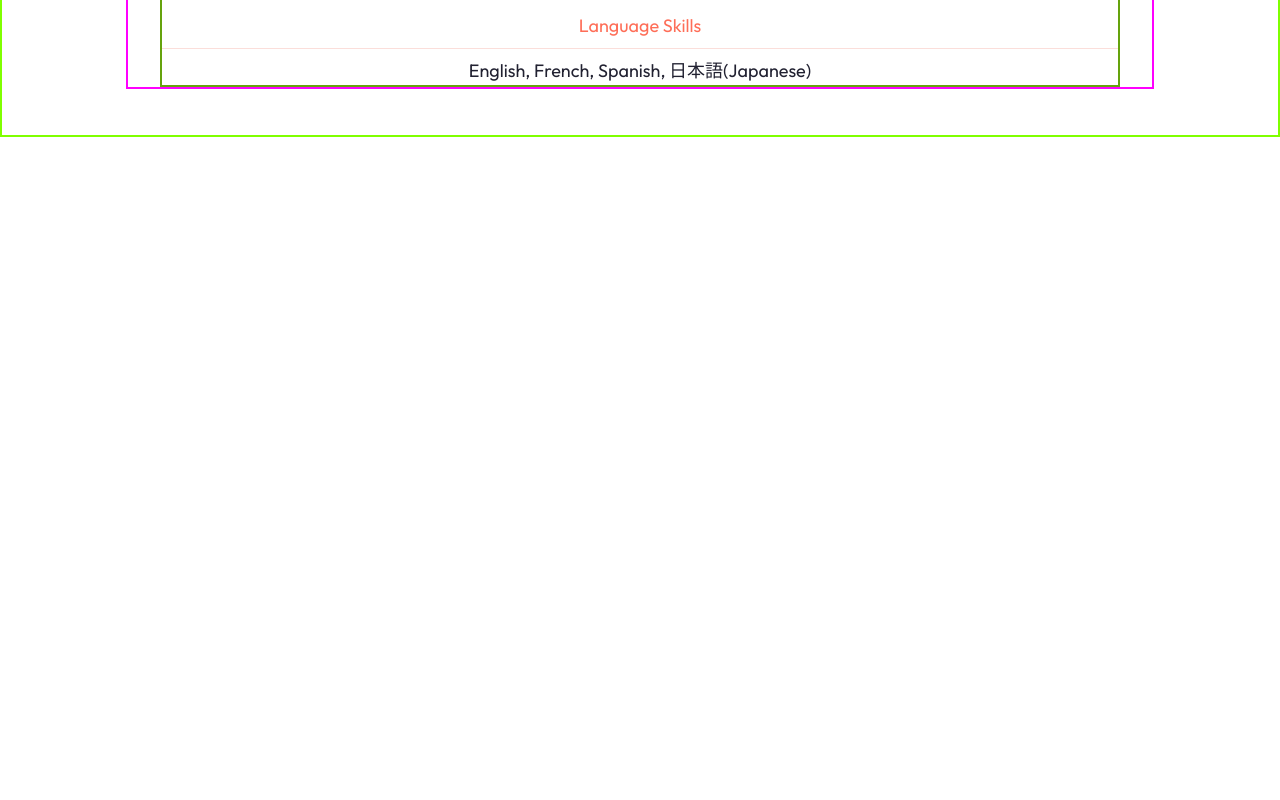
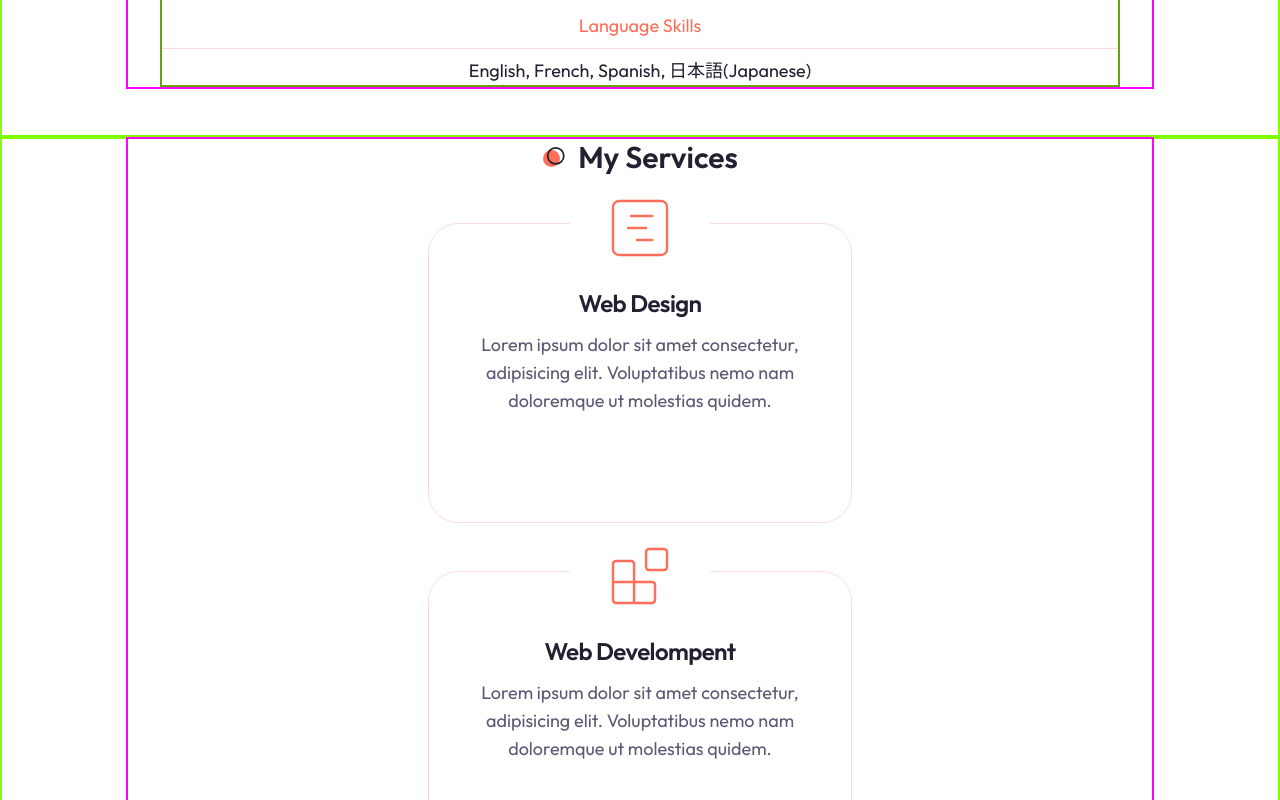
Before and after one commit to astaba/hello_ab_portfolio, a Next.js app: page / in a window 1280 px wide. Shown: the part 1500-2300 px from the top of the page. Built offline with nearby package versions, Linux system fonts and the light colour scheme.

Commit message:
Services

```diff
--- a/src/app/globals.css
+++ b/src/app/globals.css
@@ -94,3 +94,50 @@
 .badge {
   @apply flex h-[68px] w-[200px] items-center gap-x-4 rounded-[10px] bg-white p-4 shadow-2xl backdrop-blur-[10px]
 }
+
+.test-XXX {
+  --background: hsl(0 0% 100%);
+  --foreground: hsl(240 19% 16%);
+  --card: hsl(0 0% 100%);
+  --card-foreground: hsl(240 19% 16%);
+  --popover: hsl(0 0% 100%);
+  --popover-foreground: hsl(20 14.3% 4.1%);
+  --primary: hsl(8 99% 67%);
+  --primary-foreground: hsl(300 0% 100%);
+  --secondary: hsl(240 19% 16%);
+  --secondary-foreground: hsl(300 0% 100%);
+  /* new */
+  --tertiary: hsl(27 92% 98%);
+  --muted: hsl(60 4.8% 95.9%);
+  --muted-foreground: hsl(237 13% 44.7%);
+  --accent: hsl(60 4.8% 95.9%);
+  --accent-foreground: hsl(24 9.8% 10%);
+  --destructive: hsl(0 84.2% 60.2%);
+  --destructive-foreground: hsl(60 9.1% 97.8%);
+  --border: hsl(8 82% 92%);
+  --input: hsl(8 82% 92%);
+  --ring: hsl(9 99% 67%);
+  --radius: 0.5rem;
+
+  /* dark */
+  --background: hsl(237 22% 20%);
+  --foreground: hsl(60 9.1% 97.8%);
+  --card: hsl(240 19% 16%);
+  --card-foreground: hsl(300 0% 100%);
+  --popover: hsl(20 14.3% 4.1%);
+  --popover-foreground: hsl(60 9.1% 97.8%);
+  --primary: hsl(8 99% 67%);
+  --primary-foreground: hsl(300 0% 100%);
+  --secondary: hsl(240 19% 16%);
+  --secondary-foreground: hsl(300 0% 100%);
+  --tertiary: hsl(237 22% 20%);
+  --muted: hsl(12 6.5% 15.1%);
+  --muted-foreground: hsl(237 13% 63%);
+  --accent: hsl(240 19% 16%);
+  --accent-foreground: hsl(300 0% 100%);
+  --destructive: hsl(0 72.2% 50.6%);
+  --destructive-foreground: hsl(60 9.1% 97.8%);
+  --border: hsl(237 22% 23%);
+  --input: hsl(237 22% 23%);
+  --ring: hsl(8 99% 67%);
+}
--- a/src/app/page.tsx
+++ b/src/app/page.tsx
@@ -1,11 +1,13 @@
 import About from "@/components/About";
 import Hero from "@/components/Hero";
+import Services from "@/components/Services";
 
 export default function Home() {
   return (
     <main className="">
       <Hero />
       <About />
+      <Services />
     </main>
   );
 }
--- /dev/null
+++ b/src/components/Services.tsx
@@ -0,0 +1,55 @@
+import { GanttChartSquare, Blocks, Gem } from "lucide-react";
+import {
+  Card,
+  CardContent,
+  CardDescription,
+  CardHeader,
+  CardTitle,
+} from "./ui/card";
+
+const servicesData = [
+  {
+    icon: <GanttChartSquare size={72} strokeWidth={0.8} />,
+    title: "Web Design",
+    description: "Lorem ipsum dolor sit amet consectetur, adipisicing elit. Voluptatibus nemo nam doloremque ut molestias quidem.",
+  },
+  {
+    icon: <Blocks size={72} strokeWidth={0.8} />,
+    title: "Web Develompent",
+    description: "Lorem ipsum dolor sit amet consectetur, adipisicing elit. Voluptatibus nemo nam doloremque ut molestias quidem.",
+  },
+  {
+    icon: <Gem size={72} strokeWidth={0.8} />,
+    title: "App Development",
+    description: "Lorem ipsum dolor sit amet consectetur, adipisicing elit. Voluptatibus nemo nam doloremque ut molestias quidem.",
+  },
+];
+
+const Services = () => {
+  return (
+    <section className="bordo border-[chartreuse] mb-12 xl:mb-36">
+			<div className="outo outline-[fuchsia] container">
+				<h2 className="section-title mx-auto mb-12 text-center xl:mb-24">My Services</h2>
+				<div className="grid justify-center gap-y-12 xl:grid-cols-3 xl:gap-x-8 xl:gap-y-24">
+					{servicesData.map((item, i) => {
+						return (
+							<Card key={i} className="w-full max-w-[424px] h-[300px] flex flex-col pt-6 pb-10 justify-center items-center relative" >
+								<CardHeader className="text-primary absolute -top-[60px]" >
+									<div className="w-[140px] h-[80px] rounded-md bg-white flex justify-center items-center dark:bg-background" >
+										{item.icon}
+									</div>
+								</CardHeader>
+								<CardContent className="text-center">
+									<CardTitle className="mb-4">{item.title}</CardTitle>
+									<CardDescription className="text-lg">{item.description}</CardDescription>
+								</CardContent>
+							</Card>
+						)
+					})}
+				</div>
+			</div>
+    </section>
+  );
+};
+
+export default Services;
--- a/src/components/ui/card.tsx
+++ b/src/components/ui/card.tsx
@@ -9,7 +9,7 @@ const Card = React.forwardRef<
   <div
     ref={ref}
     className={cn(
-      "rounded-lg border bg-card text-card-foreground shadow-sm",
+      "rounded-[30px] border bg-background text-card-foreground",
       className
     )}
     {...props}
```
